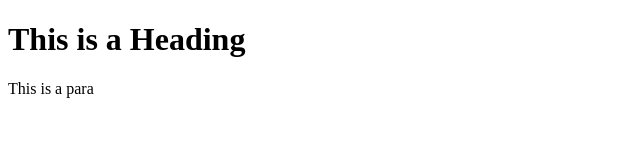
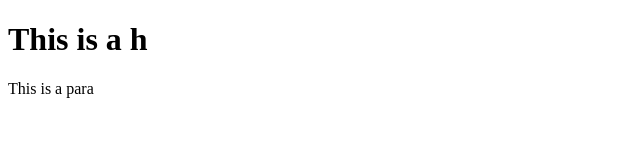
Before and after one commit to Sudharsan7777/portfolio, a plain HTML site: page index.html in a window 1280 px wide. Shown: the whole page, without its empty margins (0-640 px from the left). Drawn offline with Linux system fonts and the light colour scheme.

Commit message:
heading changed to head

```diff
--- a/index.html
+++ b/index.html
@@ -5,7 +5,7 @@
 </head>
 <body>
 
-<h1>This is a Heading</h1>
+<h1>This is a h</h1>
 <p>This is a para</p>
 
 </body>
```
